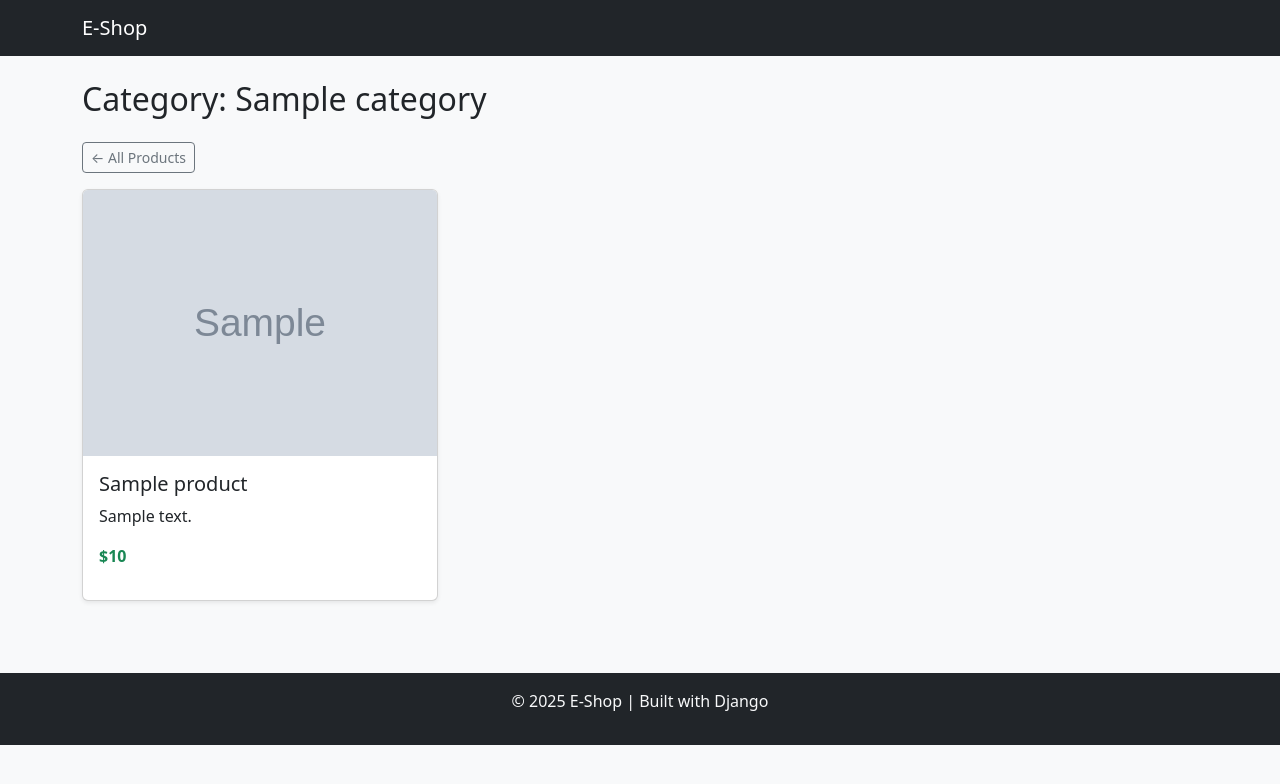
After one commit to natnaelian/django-ecommerce-product-api, a Django app: template products/templates/products/category_filter.html in a window 1280 px wide. The commit adds this page. Shown: the top 784 px of the page. Run offline with Django 5.2, Linux system fonts and the light colour scheme; the template is opened without the code that fills it: most values are stand-ins (such as "Sample title", 1, 10 or a date in 2020); grey boxes marked "Sample" are stand-in pictures.

Commit message:
Added category filter functionality for products
- Created Category model and linked it to Product model
- Added category_filter_view and corresponding template
- Updated urls.py with category filter route
- Enhanced product_list.html with category filter buttons
- Improved browsing experience by allowing category-based product filtering

```diff
--- /dev/null
+++ b/products/templates/products/category_filter.html
@@ -0,0 +1,33 @@
+{% extends "products/base.html" %}
+{% block title %}{{ category.name }} Products{% endblock %}
+
+{% block content %}
+<h2 class="mb-4">Category: {{ category.name }}</h2>
+
+<div class="mb-3">
+    <a href="{% url 'product-list' %}" class="btn btn-outline-secondary btn-sm">← All Products</a>
+</div>
+
+<div class="row">
+    {% for product in products %}
+        <div class="col-md-4 mb-4">
+            <div class="card shadow-sm">
+                {% if product.image %}
+                    <img src="{{ product.image.url }}" class="card-img-top" alt="{{ product.name }}">
+                {% endif %}
+                <div class="card-body">
+                    <h5 class="card-title">
+                        <a href="{% url 'product-detail' product.pk %}" class="text-decoration-none text-dark">
+                            {{ product.name }}
+                        </a>
+                    </h5>
+                    <p class="card-text">{{ product.description|truncatewords:15 }}</p>
+                    <p class="fw-bold text-success">${{ product.price }}</p>
+                </div>
+            </div>
+        </div>
+    {% empty %}
+        <p>No products found in this category.</p>
+    {% endfor %}
+</div>
+{% endblock %}
--- a/products/urls.py
+++ b/products/urls.py
@@ -1,7 +1,10 @@
 # products/urls.py
+
 from django.urls import path
 from . import views
 
 urlpatterns = [
-    path('', views.product_list_view, name='product-list'),
+    path("", views.product_list_view, name="product-list"),
+    path("<int:pk>/", views.product_detail_view, name="product-detail"),
+    path("category/<str:category_name>/", views.category_filter_view, name="category-filter"),
 ]
```
Also changed, not shown: products/models.py (+5 -8 lines), products/templates/products/product_list.html (+10 -0 lines), products/views.py (+18 -0 lines).
